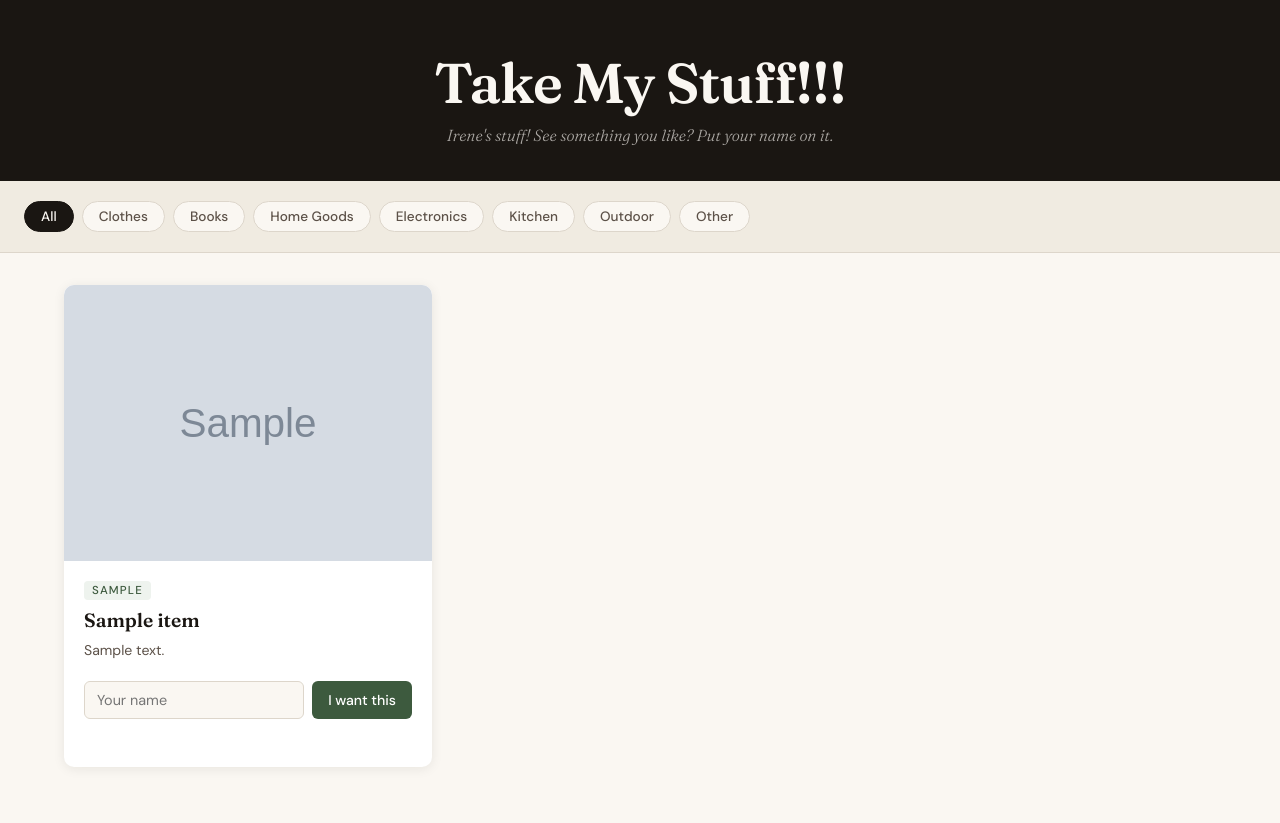
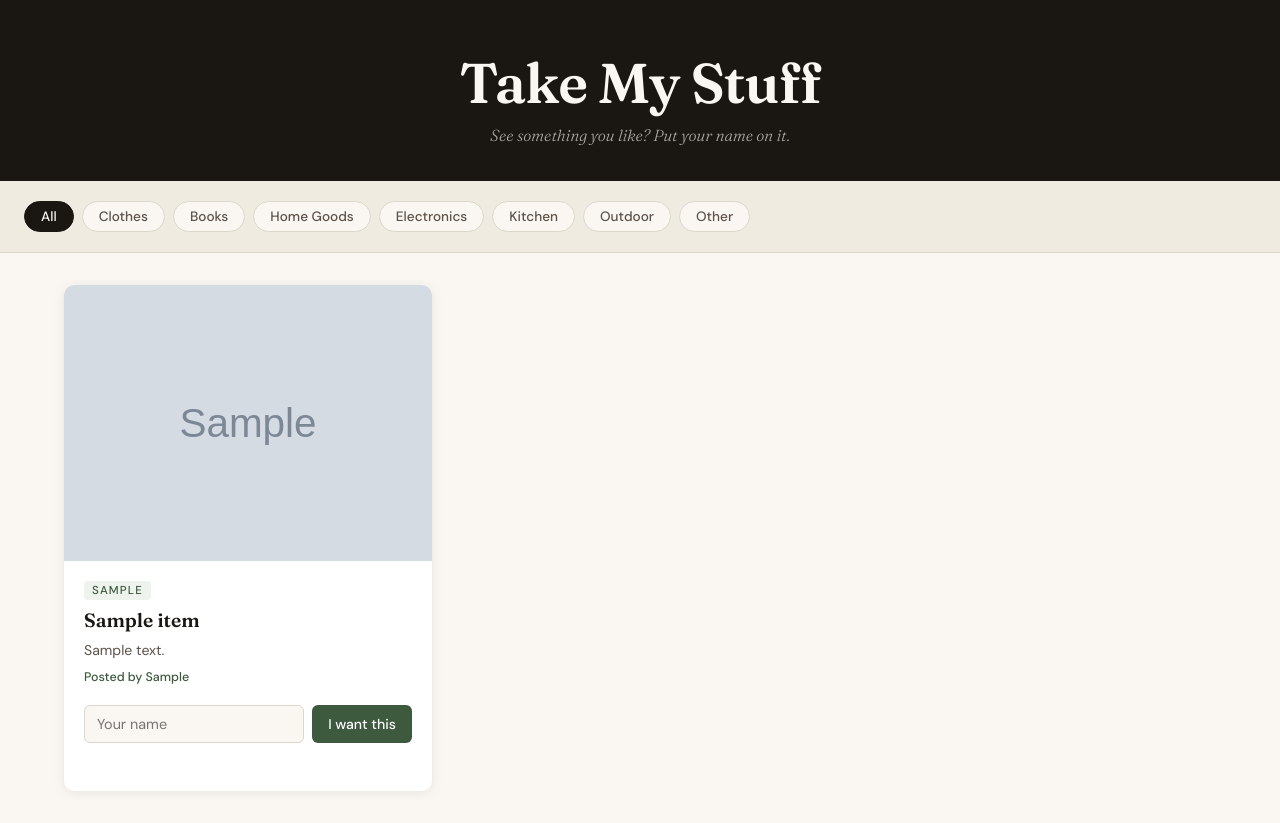
Before and after one commit to icyang0/take-my-stuff, a Flask app: page / in a window 1280 px wide. Before the commit the page ends 767 px from the top, so only its background shows below. Run offline with Flask 3, Linux system fonts and the light colour scheme; tables that the repository leaves empty hold one stand-in row (values such as "Sample post"); grey boxes marked "Sample" are stand-in pictures.

Commit message:
force commit the new code

```diff
--- a/app.py
+++ b/app.py
@@ -137,7 +137,7 @@ def admin_upload():
         return redirect(url_for("admin_dashboard"))
 
     try:
-        result = cloudinary.uploader.upload(photo, folder="free-stuff-board")
+        result = cloudinary.uploader.upload(photo, folder="take-my-stuff")
         photo_url = result["secure_url"]
     except Exception as e:
         flash(f"Photo upload failed: {e}")
--- a/static/css/style.css
+++ b/static/css/style.css
@@ -42,6 +42,12 @@ button, input, select { font-family: inherit; }
   font-size: clamp(2rem, 6vw, 3.5rem);
   letter-spacing: -0.02em;
   color: var(--paper);
+}
+.wordmark-img {
+  max-width: 280px;
+  width: 60%;
+  height: auto;
+  margin: 0 auto;
 }
 .tagline {
   margin-top: 8px;
@@ -167,6 +173,11 @@ button, input, select { font-family: inherit; }
   font-size: 0.88rem;
   color: var(--ink-soft);
   line-height: 1.5;
+}
+.card-posted-by {
+  font-size: 0.78rem;
+  color: var(--moss);
+  font-weight: 500;
 }
 
 /* ── Claim form ───────────────────────────────────────── */
@@ -364,9 +375,9 @@ button, input, select { font-family: inherit; }
   letter-spacing: 0.08em;
   color: var(--moss);
 }
+.posted-by { font-size: 0.8rem; color: var(--moss); font-weight: 500; }
 .claimer { font-size: 0.85rem; color: var(--ink-soft); }
 .item-note { font-size: 0.82rem; color: var(--ink-soft); font-style: italic; }
-.posted-by { font-size: 0.8rem; color: var(--moss); font-weight: 500; }
 .admin-item-actions { display: flex; gap: 8px; flex-shrink: 0; flex-wrap: wrap; }
 .empty-label { font-size: 0.9rem; color: var(--ink-soft); font-style: italic; }
 .muted { color: var(--ink-soft) !important; }
--- a/static/js/main.js
+++ b/static/js/main.js
@@ -30,12 +30,10 @@ document.addEventListener("DOMContentLoaded", () => {
         const data = await res.json();
 
         if (res.ok && data.success) {
-          // Swap the form out for a success state
           form.innerHTML = "";
-          feedback.textContent = `✓ Claimed! Irene will be in touch, ${name}.`;
+          feedback.textContent = `✓ Claimed! The owner will be in touch, ${name}.`;
           feedback.className = "form-feedback ok";
 
-          // Mark card as claimed visually
           const card = form.closest(".item-card");
           if (card) {
             card.classList.add("is-claimed");
--- a/templates/admin_dashboard.html
+++ b/templates/admin_dashboard.html
@@ -125,6 +125,7 @@
           <div class="admin-item-info">
             <strong class="muted">{{ item.title }}</strong>
             <span class="cat-label">{{ item.category }}</span>
+            {% if item.posted_by %}<span class="posted-by muted">Posted by {{ item.posted_by }}</span>{% endif %}
             {% if item.claimed_by %}<span class="claimer muted">Went to {{ item.claimed_by }}</span>{% endif %}
           </div>
           <div class="admin-item-actions">
--- a/templates/index.html
+++ b/templates/index.html
@@ -12,8 +12,8 @@
 
   <header class="site-header">
     <div class="header-inner">
-      <h1 class="wordmark">Take My Stuff!!!</h1>
-      <p class="tagline">Irene's stuff! See something you like? Put your name on it.</p>
+      <h1 class="wordmark">Take My Stuff</h1>
+      <p class="tagline">See something you like? Put your name on it.</p>
     </div>
   </header>
 
@@ -39,6 +39,9 @@
           <h2 class="card-title">{{ item.title }}</h2>
           {% if item.note %}
             <p class="card-note">{{ item.note }}</p>
+          {% endif %}
+          {% if item.posted_by %}
+            <p class="card-posted-by">Posted by {{ item.posted_by }}</p>
           {% endif %}
 
           {% if item.status == 'available' %}
```
Also changed, not shown: README.md, 1 other file.
